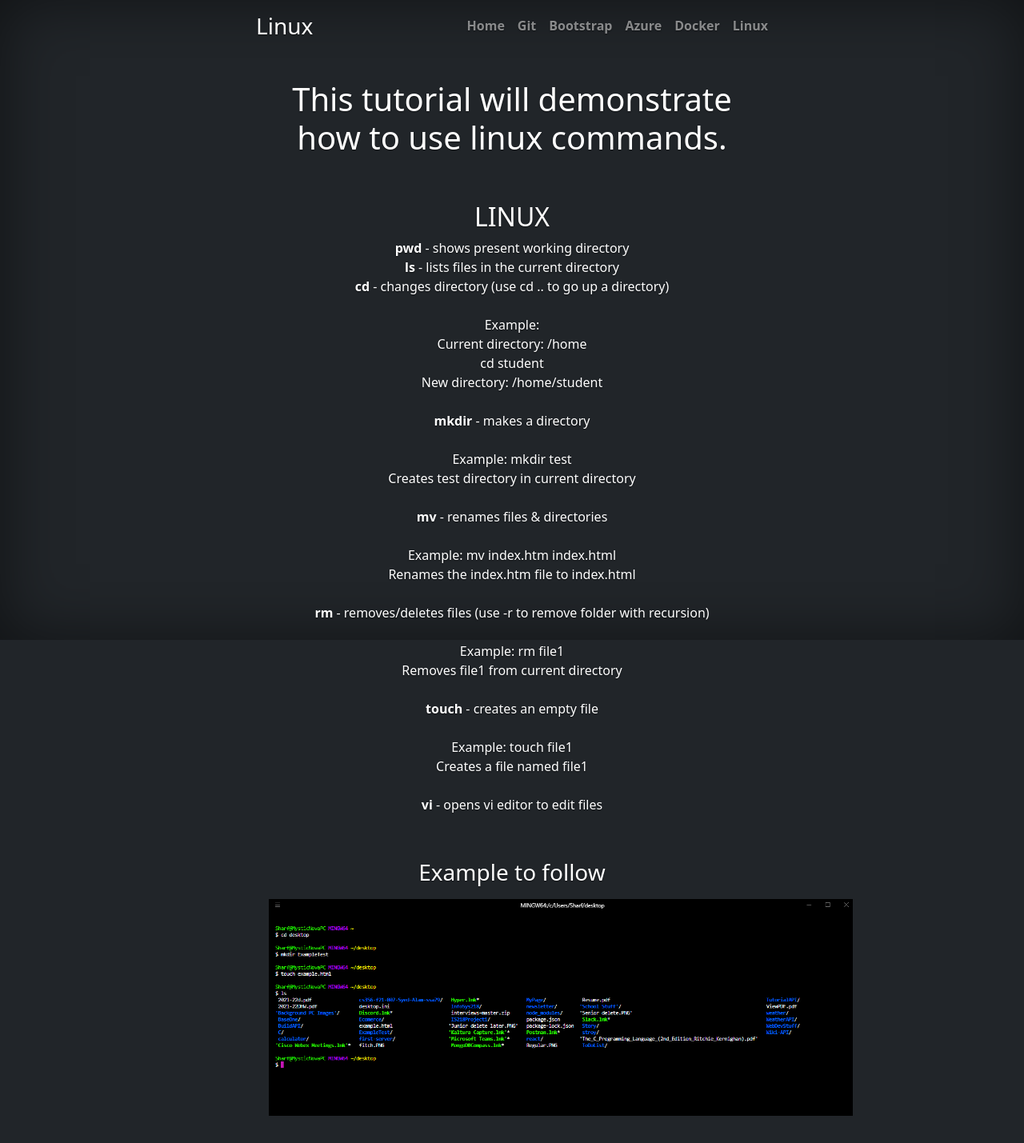
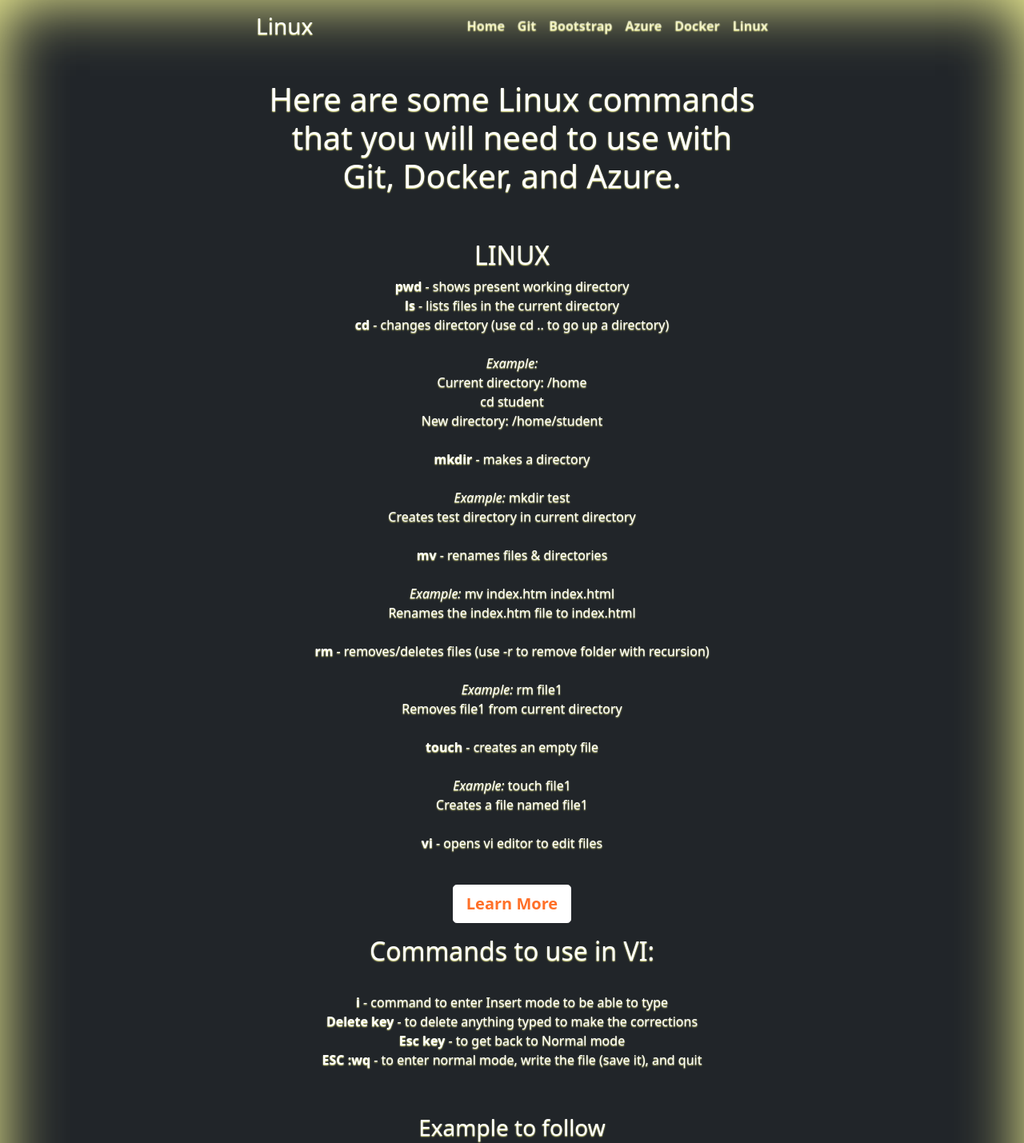
Before and after one commit to tlr24/IS218Project1, a plain HTML site: page public_html/linux.html in a window 1280 px wide. Shown: the top 1429 px of the page at 80% size. Drawn offline with Linux system fonts and the light colour scheme.

Commit message:
Updated pages with colors and cleaned up/added content

```diff
--- /dev/null
+++ b/public_html/azure.css
@@ -0,0 +1,48 @@
+/*
+ * Globals
+ */
+
+
+/* Custom default button */
+.btn-secondary,
+.btn-secondary:hover,
+.btn-secondary:focus {
+  color: rgb(84, 158, 255);
+  text-shadow: none; /* Prevent inheritance from `body` */
+}
+
+
+/*
+ * Base structure
+ */
+
+body {
+  text-shadow: 0 .05rem .1rem rgb(84, 158, 255);
+  box-shadow: inset 0 0 5rem rgb(84, 158, 255);
+}
+
+.cover-container {
+  max-width: 42em;
+}
+
+
+/*
+ * Header
+ */
+
+.nav-masthead .nav-link {
+  padding: .25rem 0;
+  font-weight: 700;
+  color: rgba(255, 255, 255, .5);
+  background-color: transparent;
+  border-bottom: .25rem solid transparent;
+}
+
+.nav-masthead .nav-link:hover,
+.nav-masthead .nav-link:focus {
+  border-bottom-color: rgba(255, 255, 255, .25);
+}
+
+.nav-masthead .nav-link + .nav-link {
+  margin-left: 1rem;
+}
--- a/public_html/cover.css
+++ b/public_html/cover.css
@@ -7,7 +7,7 @@
 .btn-secondary,
 .btn-secondary:hover,
 .btn-secondary:focus {
-  color: rgb(87, 131, 212);
+  color: rgb(83, 252, 207);
   text-shadow: none; /* Prevent inheritance from `body` */
 }
 
@@ -17,8 +17,8 @@
  */
 
 body {
-  text-shadow: 0 .05rem .1rem rgba(0, 0, 0, .5);
-  box-shadow: inset 0 0 5rem rgba(0, 0, 0, .5);
+  text-shadow: 0 .05rem .1rem rgb(83, 252, 207);
+  box-shadow: inset 0 0 5rem rgb(83, 252, 207);
 }
 
 .cover-container {
--- /dev/null
+++ b/public_html/cover1.css
@@ -0,0 +1,48 @@
+/*
+ * Globals
+ */
+
+
+/* Custom default button */
+.btn-secondary,
+.btn-secondary:hover,
+.btn-secondary:focus {
+  color: rgb(87, 131, 212);
+  text-shadow: none; /* Prevent inheritance from `body` */
+}
+
+
+/*
+ * Base structure
+ */
+
+body {
+  text-shadow: 0 .05rem .1rem rgb(166, 255, 231);
+  box-shadow: inset 0 0 5rem rgb(166, 255, 231);
+}
+
+.cover-container {
+  max-width: 42em;
+}
+
+
+/*
+ * Header
+ */
+
+.nav-masthead .nav-link {
+  padding: .25rem 0;
+  font-weight: 700;
+  color: rgba(255, 255, 255, .5);
+  background-color: transparent;
+  border-bottom: .25rem solid transparent;
+}
+
+.nav-masthead .nav-link:hover,
+.nav-masthead .nav-link:focus {
+  border-bottom-color: rgba(255, 255, 255, .25);
+}
+
+.nav-masthead .nav-link + .nav-link {
+  margin-left: 1rem;
+}
--- /dev/null
+++ b/public_html/git.css
@@ -0,0 +1,49 @@
+/*
+ * Globals
+ */
+
+
+/* Custom default button */
+.btn-secondary,
+.btn-secondary:hover,
+.btn-secondary:focus {
+  color: rgb(255, 112, 41);
+  text-shadow: none; /* Prevent inheritance from `body` */
+}
+
+
+/*
+ * Base structure
+ */
+
+body {
+  height: fit-content;
+  text-shadow: 0 .05rem .1rem rgb(255, 112, 41);
+  box-shadow: inset 0 0 5rem rgb(255, 112, 41);
+}
+
+.cover-container {
+  max-width: 42em;
+}
+
+
+/*
+ * Header
+ */
+
+.nav-masthead .nav-link {
+  padding: .25rem 0;
+  font-weight: 700;
+  color: rgba(255, 255, 255, .5);
+  background-color: transparent;
+  border-bottom: .25rem solid transparent;
+}
+
+.nav-masthead .nav-link:hover,
+.nav-masthead .nav-link:focus {
+  border-bottom-color: rgba(255, 255, 255, .25);
+}
+
+.nav-masthead .nav-link + .nav-link {
+  margin-left: 1rem;
+}
--- /dev/null
+++ b/public_html/linux.css
@@ -0,0 +1,48 @@
+/*
+ * Globals
+ */
+
+
+/* Custom default button */
+.btn-secondary,
+.btn-secondary:hover,
+.btn-secondary:focus {
+  color: rgb(255, 112, 41);
+  text-shadow: none; /* Prevent inheritance from `body` */
+}
+
+
+/*
+ * Base structure
+ */
+
+body {
+  text-shadow: 0 .05rem .1rem rgb(255, 255, 156);
+  box-shadow: inset 0 0 5rem rgb(255, 255, 156);
+}
+
+.cover-container {
+  max-width: 42em;
+}
+
+
+/*
+ * Header
+ */
+
+.nav-masthead .nav-link {
+  padding: .25rem 0;
+  font-weight: 700;
+  color: rgba(255, 255, 255, .5);
+  background-color: transparent;
+  border-bottom: .25rem solid transparent;
+}
+
+.nav-masthead .nav-link:hover,
+.nav-masthead .nav-link:focus {
+  border-bottom-color: rgba(255, 255, 255, .25);
+}
+
+.nav-masthead .nav-link + .nav-link {
+  margin-left: 1rem;
+}
--- a/public_html/linux.html
+++ b/public_html/linux.html
@@ -39,9 +39,9 @@
 
 
     <!-- Custom styles for this template -->
-    <link href="cover.css" rel="stylesheet">
+    <link href="linux.css" rel="stylesheet">
   </head>
-  <body class="d-flex h-100 text-center text-white bg-dark">
+  <body class="d-flex text-center text-white bg-dark">
 
 <div class="cover-container d-flex w-100 h-100 p-3 mx-auto flex-column">
   <header class="mb-auto">
@@ -61,7 +61,7 @@
   <main class="px-3">
       <br>
       <br>
-    <h1>This tutorial will demonstrate how to use linux commands. </h1></h1>
+    <h1>Here are some Linux commands that you will need to use with Git, Docker, and Azure.</h1></h1>
     <br>
     <br>
     <h2>LINUX</h2>
@@ -70,27 +70,36 @@
 		<strong>pwd</strong> - shows present working directory<br>
 		<strong>ls</strong> - lists files in the current directory<br>
 		<strong>cd</strong> - changes directory (use cd .. to go up a directory)<br><br>
-		Example: <br>
+		<i>Example:</i> <br>
 		Current directory: /home<br>
 		cd student<br>
 		New directory: /home/student<br><br>
 		<strong>mkdir</strong> - makes a directory<br><br>
-		Example: mkdir test<br>
+		<i>Example:</i> mkdir test<br>
 		Creates test directory in current directory<br><br>
 		<strong>mv</strong> - renames files & directories<br><br>
-		Example: mv index.htm index.html<br>
+		<i>Example:</i> mv index.htm index.html<br>
 		Renames the index.htm file to index.html<br><br>
 		<strong>rm</strong> - removes/deletes files (use -r to remove folder with recursion)<br><br>
-		Example: rm file1<br>
+		<i>Example:</i> rm file1<br>
 		Removes file1 from current directory<br><br>
 		<strong>touch</strong> - creates an empty file<br><br>
-		Example: touch file1<br>
+		<i>Example:</i> touch file1<br>
 		Creates a file named file1<br><br>
-		<strong>vi</strong> - opens vi editor to edit files<br>
+		<strong>vi</strong> - opens vi editor to edit files<br><br>
+		<p class="lead">
+      <a href="https://ubuntu.com/tutorials/command-line-for-beginners#1-overview" class="btn btn-lg btn-secondary fw-bold border-white bg-white">Learn More</a>
+    </p>
+
+		<h2>Commands to use in VI:</h2><br>
+		<b>i</b> - command to enter Insert mode to be able to type<br>
+		<b>Delete key</b> - to delete anything typed to make the corrections<br>
+		<b>Esc key</b> - to get back to Normal mode<br>
+		<b>ESC :wq</b> - to enter normal mode, write the file (save it), and quit<br>
 		</p>
         <br>
         <p><h3>Example to follow</h3></p>
-        <img src="pictures/linux.png" alt="Git Bash" class="center" style="width:120%;">
+        <img src="pictures/linux.png" alt="Linux" class="center" style="width:120%;">
 
         <br>
         <br>
@@ -100,7 +109,9 @@
     </p>
   </main>
 
-
+	<footer class="mt-auto text-white-50">
+    <p>Creators: <a href="https://github.com/tlr24/IS218Project1" class="text-white">Syed & Talaar</a></p>
+	</footer>
 </div>
 
 
```
Also changed, not shown: public_html/AzureCloud.html (+5 -5 lines), public_html/BasicCommands.html (+9 -5 lines), public_html/Bootstrap.html (+1 -1 lines), public_html/docker.html (+12 -9 lines), public_html/git.html (+9 -10 lines), public_html/index.html (+3 -3 lines).
